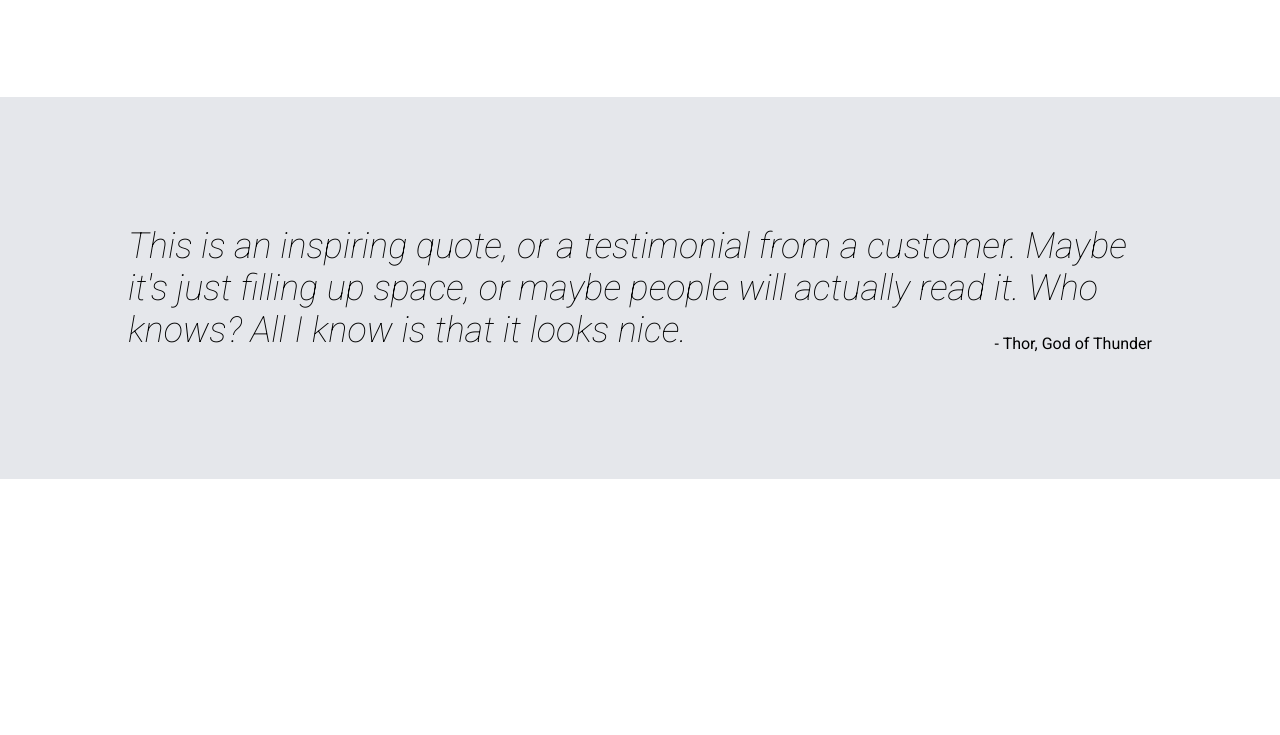
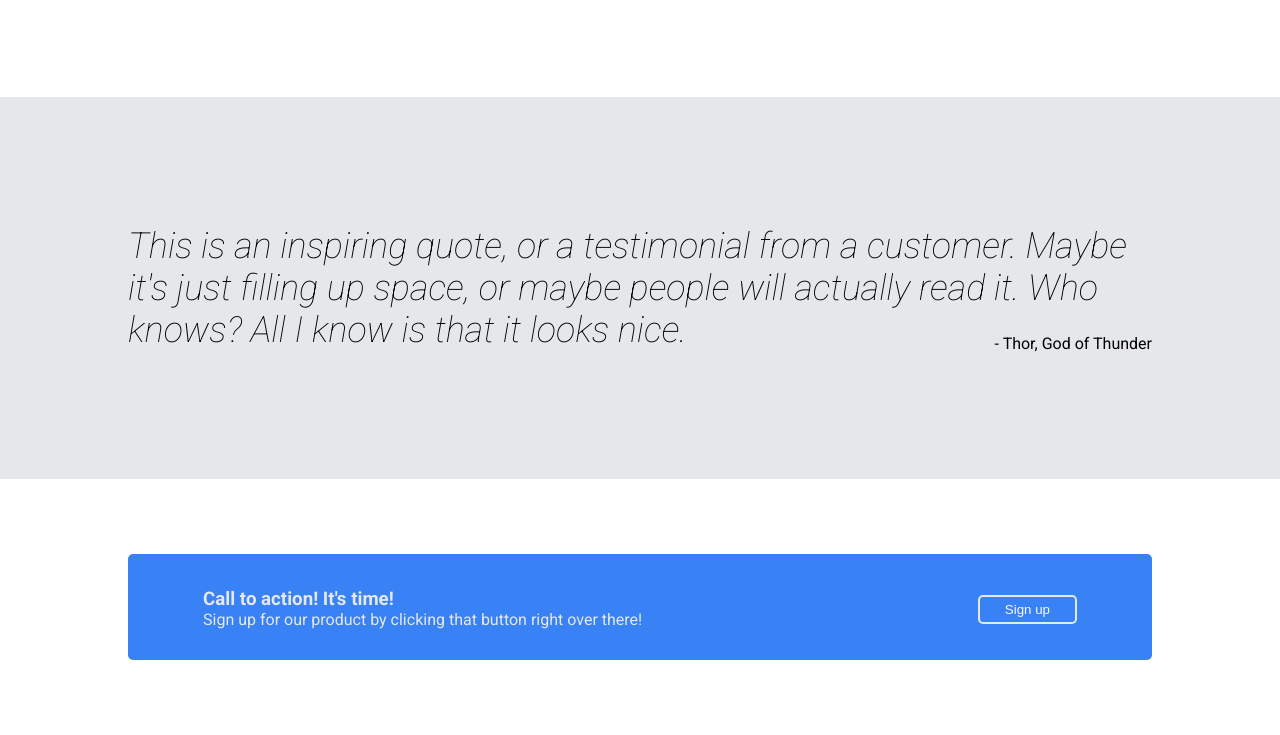
Before and after one commit to pbrentlinger/landing_page, a plain HTML site: page index.html in a window 1280 px wide. Shown: the part 701-1436 px from the top of the page. Before the commit the page ends 1180 px from the top, so only its background shows below. Drawn offline with Linux system fonts and the light colour scheme.

Commit message:
call to action section complete

```diff
--- a/index.html
+++ b/index.html
@@ -59,5 +59,14 @@
         <cite>- Thor, God of Thunder</cite>
     </blockquote>
 </section>
+<section class="action">
+    <div class="container">
+        <div class="text">
+            <h3>Call to action! It's time!</h3>
+            <p>Sign up for our product by clicking that button right over there!</p>
+        </div>
+        <button>Sign up</button>
+    </div>
+</section>
 </body>
 </html>
--- a/style2.css
+++ b/style2.css
@@ -54,7 +54,7 @@ ul{
     font-size: 48px;
     font-weight: bold;
     color: #F9FAF8;
-    text-transform: uppercase;
+    text-transform: capitalize;
     margin: 0;
 }
 
@@ -72,7 +72,7 @@ ul{
     background-color: #3882F6;
     border-radius: 5px;
     color: #F9FAF8;
-    padding: 5px 15px;
+    padding: 5px 25px;
     border: none;
     margin-top: 5px;
 }
@@ -119,3 +119,35 @@ ul{
     float: right;
     margin-top: 25px;
 }
+
+.action {
+    padding: 75px 0;
+}
+
+.action .container{
+    background-color: #3882F6;
+    border-radius: 5px;
+    padding: 15px 75px;
+}
+
+.action .text{
+    color: #E5E7EB;
+}
+
+.action .text h3{
+    margin-bottom: 0;
+}
+
+.action .text p{
+    margin-top: 0;
+}
+
+.action button{
+    background-color: #3882F6;
+    border-radius: 5px;
+    color: #F9FAF8;
+    padding: 5px 25px;
+    border-color: #E5E7EB;
+    border-style: solid;
+    margin-top: 5px;
+}
```
